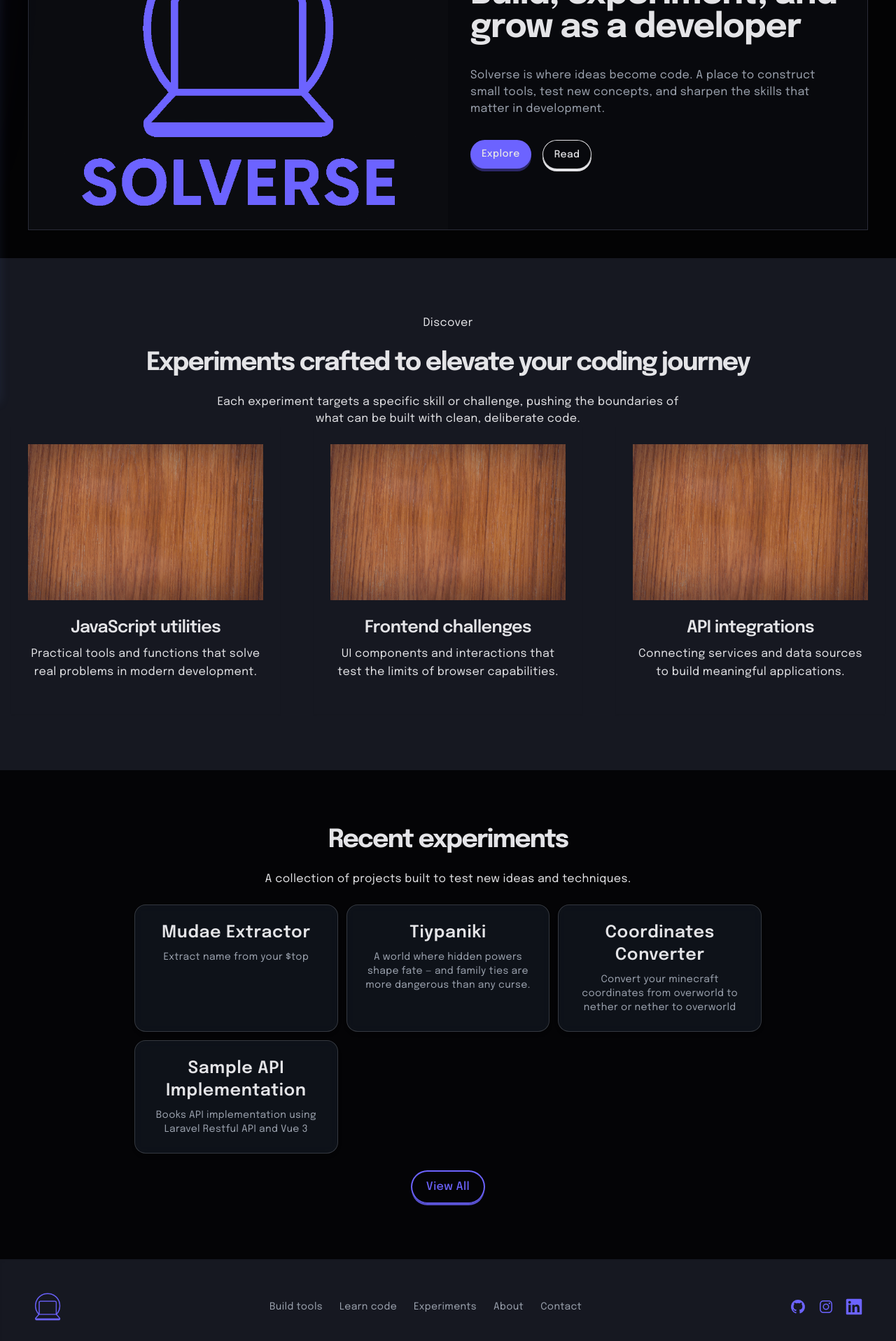
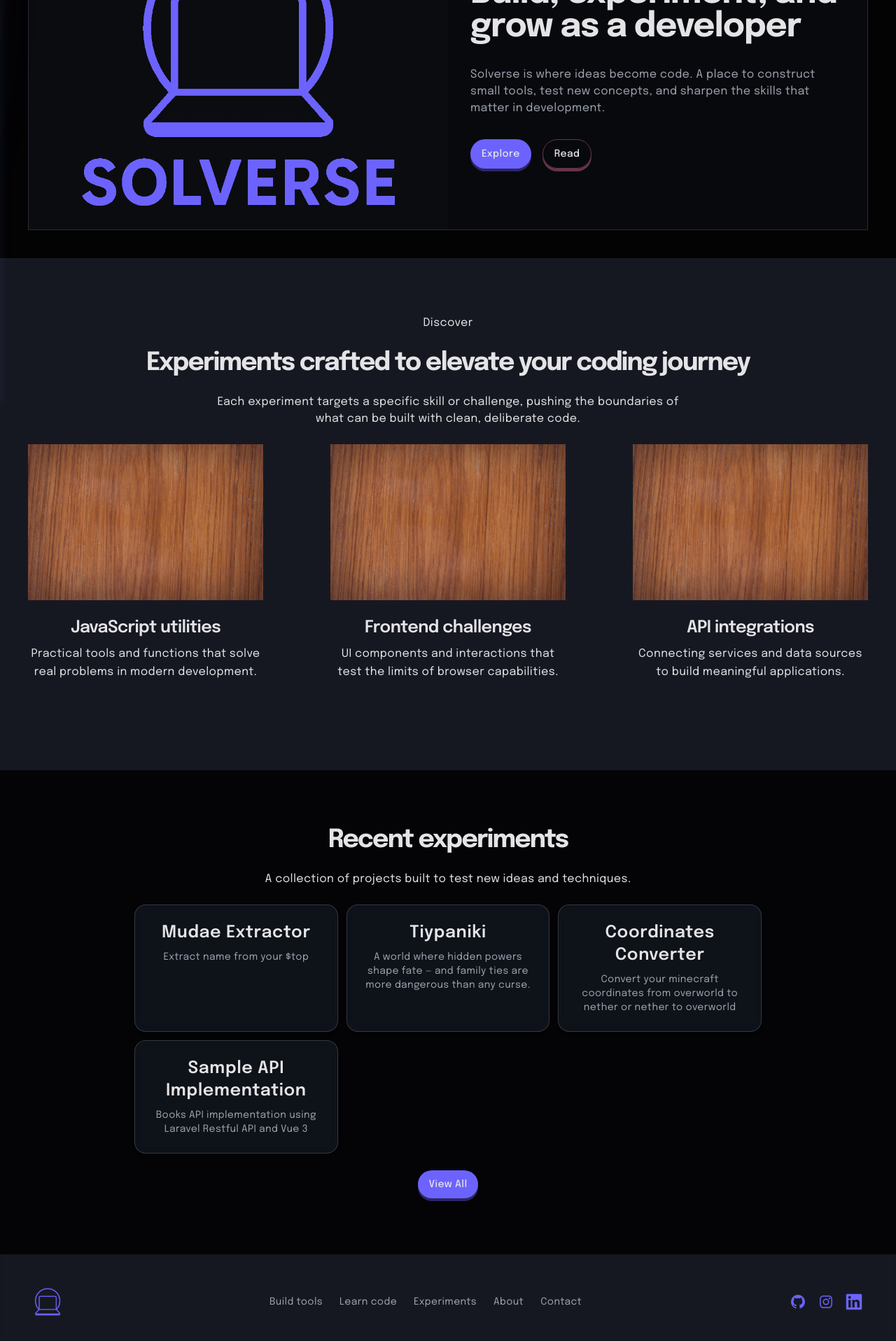
Before and after one commit to Solatido143/Solverse, a Vue app in the folder frontend/: page / in a window 1280 px wide. Shown: the part 224-2141 px from the top of the page at 70% size. Built offline with nearby package versions, Linux system fonts and the light colour scheme.

Commit message:
Update PressButton components for consistency and improved styling

```diff
--- a/frontend/src/views/HomeView.vue
+++ b/frontend/src/views/HomeView.vue
@@ -18,8 +18,8 @@ import PressButton from '../components/PressButton.vue'
           <p class="mb-8 text-text-muted-ashen">Solverse is where ideas become code. A place to construct small tools,
             test new concepts, and sharpen the skills that matter in development.</p>
           <div class="flex space-x-4">
-            <PressButton href="#portfolio_list_section" label="Explore" />
-            <PressButton label="Read" bgColor="tickle-me-pink" stateMatter="hollow" textColorHover="woodsmoke" />
+            <PressButton href="#portfolio_list_section" class="rounded-full" label="Explore"  />
+            <PressButton label="Read" stateMatter="hollow" class="border border-tickle-me-pink-darker shadow-tickle-me-pink-darker hover:bg-tickle-me-pink-dark hover:text-text-black-onyx rounded-full"/>
           </div>
         </div>
       </div>
@@ -114,10 +114,7 @@ import PressButton from '../components/PressButton.vue'
           </div>
         </div>
         <div class="flex justify-center">
-          <RouterLink
-            class="text-body text-cornflower-blue hover:text-text-primary-silverlight border-box border-2 border-b rounded-full border-cornflower-blue shadow-[0_4px_0_-1px] shadow-cornflower-blue-dark hover:bg-cornflower-blue active:shadow-[0_0_0_0] active:translate-y-[4px] font-medium leading-5 text-base px-5 py-3 transition-all select-none">
-            View All
-          </RouterLink>
+          <PressButton label="View All" class="rounded-full"/>
         </div>
       </div>
     </section>
```
